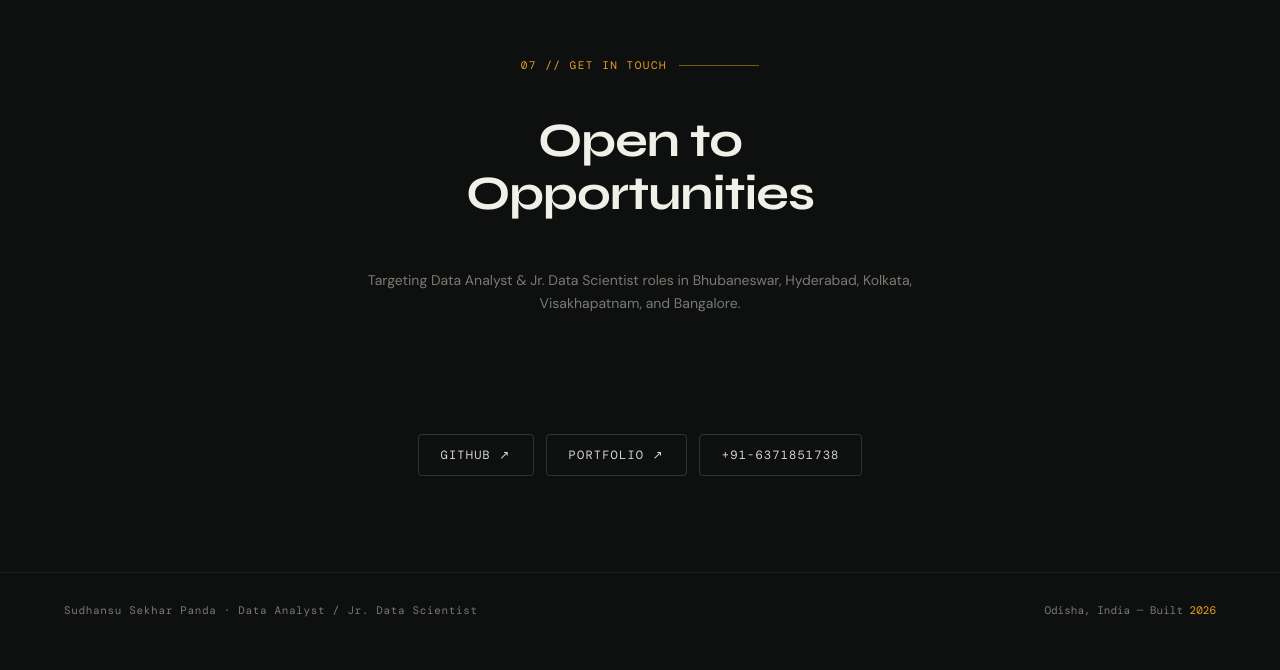
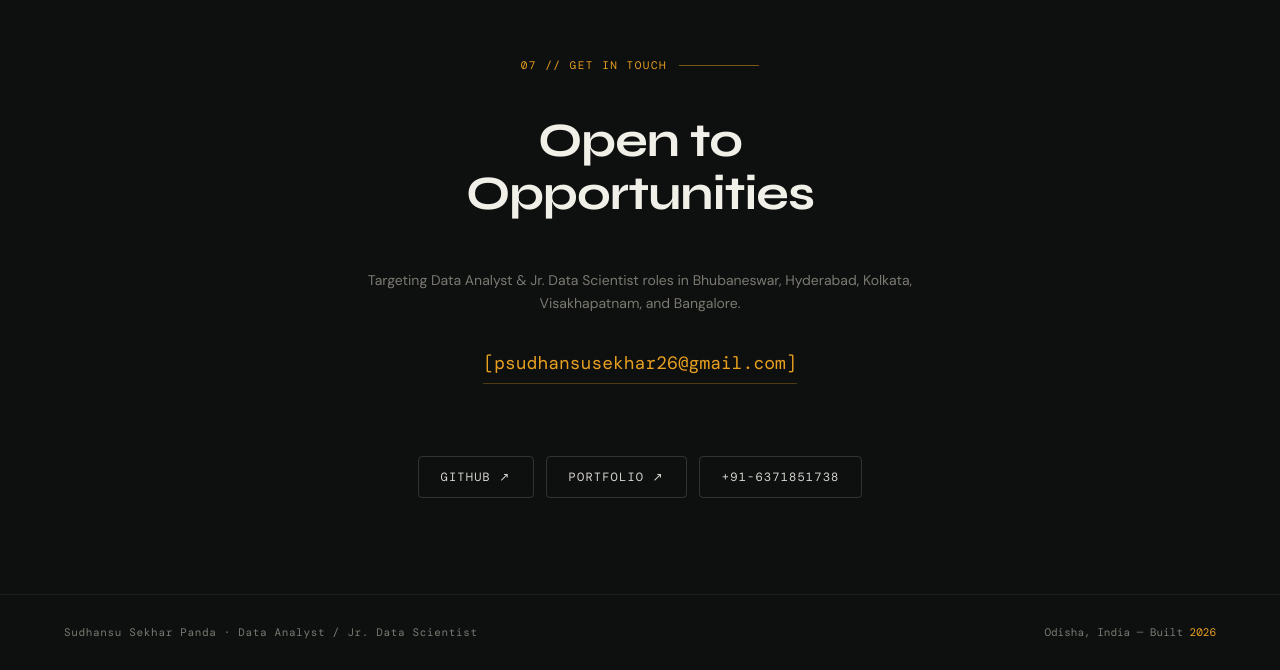
Before and after one commit to Sudhansu-011000/Portfolio, a plain HTML site: page index.html in a window 1280 px wide. Shown: the part 5184-5854 px from the top of the page. Before the commit the page ends 5832 px from the top, so only its background shows below. Drawn offline with nearby package versions, Linux system fonts and the light colour scheme; a web font is replaced by a local one.

Commit message:
Update index.html

```diff
--- a/index.html
+++ b/index.html
@@ -1201,7 +1201,7 @@
     </p>
     <div style="text-align:center; margin-bottom:2rem;">
       <a href="/cdn-cgi/l/email-protection#d6a6a5a3b2beb7b8a5a3a5b3bdbeb7a4e4e096b1bbb7bfbaf8b5b9bb" class="contact-email">
-        <span class="__cf_email__" data-cfemail="403033352428212e333533252b282132727600272d21292c6e232f2d"></span>
+        <span class="__cf_email__" data-cfemail="403033352428212e333533252b282132727600272d21292c6e232f2d">[psudhansusekhar26@gmail.com]</span>
       </a>
     </div>
     <div class="contact-links">
```
